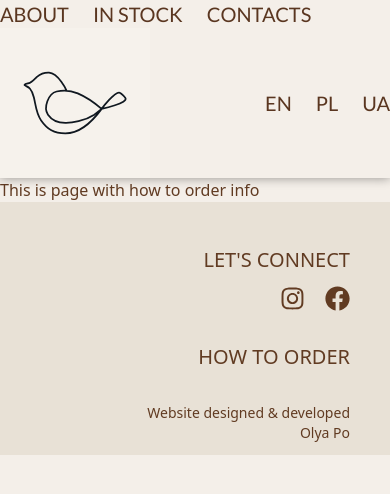
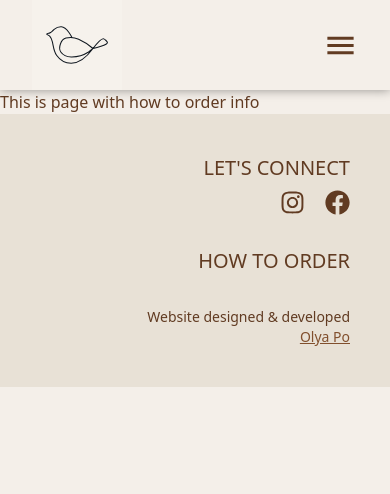
Before and after one commit to OlhaPo/cozy-nest, a Next.js app: page /en/how-to-order in a window 390 px wide. Shown: the top 494 px of the page. Built offline with nearby package versions, Linux system fonts and the light colour scheme.

Commit message:
feat: add skeleton for mobile nav, update translations, fix displaying favicon

```diff
--- a/messages/uk.json
+++ b/messages/uk.json
@@ -17,7 +17,7 @@
   },
   "In-stock": {
     "title": "вироби в наявності",
-    "paragraph-1": "Тут ви можете побачити, які товари зараз доступні. Натисніть на будь-яке фото, щоб переглянути фотокарусель."
+    "paragraph-1": "Тут ви можете побачити, які товари зараз доступні. Натисніть на будь-яке фото, щоб переглянути карусель."
   },
   "Footer": {
     "website-credits": "Дизайн та розробка сайту",
--- a/src/components/AboutSection/index.tsx
+++ b/src/components/AboutSection/index.tsx
@@ -6,21 +6,21 @@ export default async function AboutSection() {
 
   return (
     <section className="border-b-2 border-[#814f2d] relative" id="about">
-      <div className="max-w-[1200px] flex flex-col md:flex-row gap-8 md:gap-32 mx-auto pt-10 pb-30 px-10 md:px-0 md:py-25 items-center text-xl">
+      <div className="max-w-[1200px] flex flex-col md:flex-row gap-8 md:gap-32 mx-auto pt-10 pb-30 px-10 md:px-0 md:py-25 items-center text-lg md:text-xl">
         <div className="md:w-1/2 space-y-2 md:space-y-4">
-          <h3 className="text-3xl font-medium mb-4">{t('title')}</h3>
+          <h3 className="text-[28px] font-medium mb-4">{t('title')}</h3>
           <p>{t('paragraph-1')}</p>
           <p>{t('paragraph-2')}</p>
           <p>{t('paragraph-3')}</p>
           <p>{t('paragraph-4')}</p>
-          <span
+          <p
             style={{
               fontFamily: 'var(--font-caveat), sans-serif',
             }}
             className="text-right md:text-left text-[40px]"
           >
             {t('ending')}
-          </span>
+          </p>
         </div>
 
         <Image
--- a/src/components/ProductsInStock/index.jsx
+++ b/src/components/ProductsInStock/index.jsx
@@ -16,11 +16,11 @@ export default async function ProductsInStock() {
         </h3>{' '}
         <div className="mb-10">
           <p>
-           <span>{t('paragraph-1')}</span>
+           {t('paragraph-1')}
             <Image
               src="/heart.svg"
-              width={18}
-              height={18}
+              width={16}
+              height={16}
               alt="icon heart"
               className="md:w-[20px] md:h-[20px] inline-block ml-2 mb-1"
             />
--- a/src/components/common/Footer/index.tsx
+++ b/src/components/common/Footer/index.tsx
@@ -13,20 +13,20 @@ export default function Footer() {
 
   return (
     <footer className="bg-[#e8e1d6] text-xl" id="contact">
-      <div className="max-w-[1200px] py-3 md:pt-10 md:pb-5 md:mx-auto flex flex-col items-end md:items-stretch md:flex-row md:justify-between gap-8 md:gap-0 px-10 md:px-0">
+      <div className="max-w-[1200px] py-10 md:pt-10 md:pb-5 md:mx-auto flex flex-col items-end md:items-stretch md:flex-row md:justify-between gap-8 md:gap-0 px-10 md:px-0">
         <Link
           href="/"
-          className="cursor-pointer hover:scale-115 transition-transform duration-200"
+          className="cursor-pointer hover:scale-115 transition-transform duration-200 hidden md:block"
         >
           <Image
             src="/logo-bird-with-title.svg"
             alt="logo bird with title"
             width={120}
             height={120}
-            className="md:ml-[-17px] md:-mt-5 hidden md:block"
+            className="md:ml-[-17px] md:-mt-5"
           />
         </Link>
-        <div className="flex flex-col items-end md:items-start gap-3 hover:cursor-pointer md:mx-20">
+        <div className="flex flex-col items-end md:items-start gap-2 md:gap-3 hover:cursor-pointer md:mx-20">
           <h3 className="uppercase">{t('social-media')}</h3>
           <span className="flex gap-5">
             <a href={INSTAGRAM_LINK}>
@@ -68,7 +68,7 @@ export default function Footer() {
           <br />
           <a
             href={GITHUB_LINK}
-            className="hover:cursor-pointer hover:text-[#c36f4b] hover:underline"
+            className="hover:cursor-pointer text-[#814f2d] hover:text-[#c36f4b] underline"
           >
             {t('website-credits-name')}
           </a>
--- a/src/components/common/Header/index.tsx
+++ b/src/components/common/Header/index.tsx
@@ -1,16 +1,34 @@
+'use client';
+
 import Image from 'next/image';
 import Link from 'next/link';
+import { useState } from 'react';
+import { MdMenu } from 'react-icons/md';
 
 import useNavLinks from './hooks/useNavLinks';
 
 export default function Header() {
   const links = useNavLinks();
+  const [isMobileMenuOpen, setIsMobileMenuOpen] = useState(false);
+
+  const handleMobileMenu = () => {
+    setIsMobileMenuOpen(!isMobileMenuOpen);
+  };
   return (
     <nav
       className="text-xl uppercase z-10 relative shadow-custom-shadow"
       style={{ fontFamily: 'var(--font-lato), sans-serif' }}
     >
-      <div className="max-w-[1200px] mx-auto flex items-center flex-wrap justify-between text-[#5a3620] font-medium">
+      <div className="flex justify-between px-8">
+        <Link href="/">
+          <Image src="/logo-bird.svg" width={90} height={90} alt="logo bird" />
+        </Link>
+        <button onClick={handleMobileMenu}>
+          <MdMenu size={35} />
+        </button>
+      </div>
+
+      <div className="hidden max-w-[1200px] mx-auto md:flex items-center flex-wrap justify-between text-[#5a3620] font-medium">
         <ul className="flex gap-6 hover:cursor-pointer">
           {links.map((link) => (
             <li key={link.href}>
@@ -38,6 +56,10 @@ export default function Header() {
           <li className="hover:cursor-pointer hover:text-[#c36f4b]">ua</li>
         </ul>
       </div>
+
+      {/* {isMobileMenuOpen && (
+
+      )} */}
     </nav>
   );
 }
```
Also changed, not shown: 1 other file (tests, documents, lock files or other folders).
